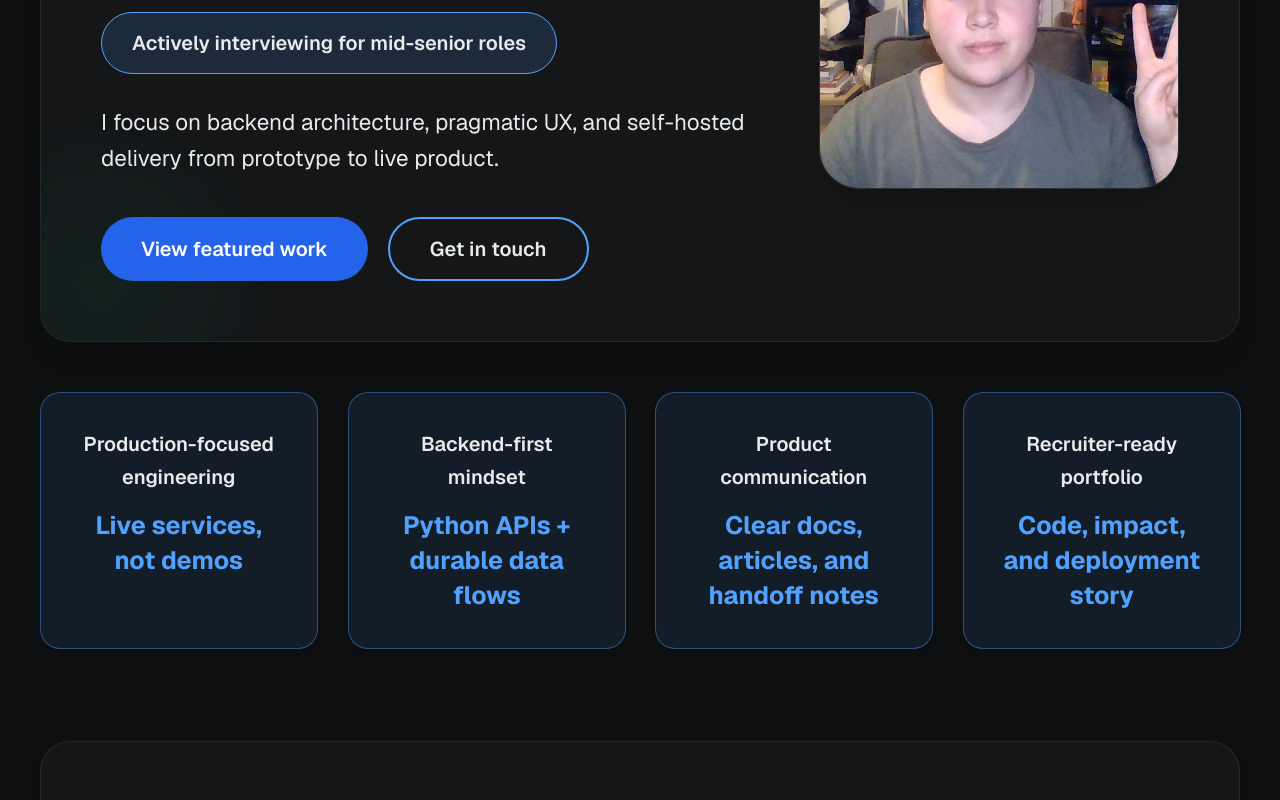
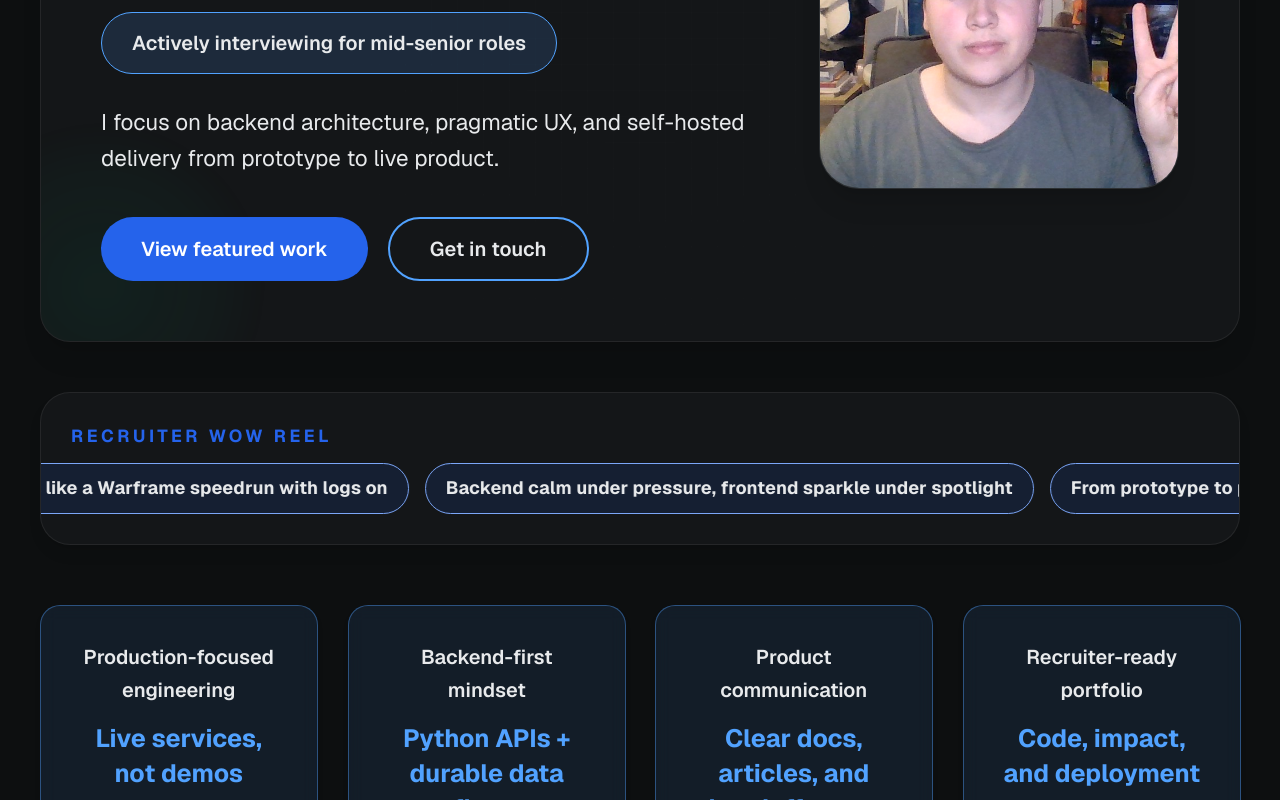
Before and after one commit to Lukas-Bohez/portfolio, a Next.js app: page / in a window 1280 px wide. Shown: the part 480-1280 px from the top of the page. Built offline with nearby package versions, Linux system fonts and the light colour scheme.

Commit message:
Add RecruiterWowStrip and HumorSection components; enhance CSS for marquee effect

```diff
--- a/src/app/components/PortfolioComponents.tsx
+++ b/src/app/components/PortfolioComponents.tsx
@@ -161,6 +161,29 @@ export function Hero({ onScrollToProjects, isDark }: { onScrollToProjects: () =>
         </div>
       </div>
     </motion.section>
+  );
+}
+
+export function RecruiterWowStrip() {
+  const taglines = [
+    'Deploys faster than Buzz Lightyear leaving the toy chest',
+    'Debugging bugs like a Warframe speedrun with logs on',
+    'Backend calm under pressure, frontend sparkle under spotlight',
+    'From prototype to production without the drama arc',
+    'Ship today, improve tomorrow, keep it maintainable forever',
+  ];
+
+  return (
+    <section className="mb-12 overflow-hidden rounded-3xl border border-surface bg-surface p-5 sm:p-6 shadow-lg" data-reveal="" data-reveal-order={0}>
+      <p className="mb-3 text-sm font-bold uppercase tracking-[0.2em] text-primary">Recruiter wow reel</p>
+      <div className="marquee-track" aria-label="Scrolling highlights">
+        {[...taglines, ...taglines].map((line, index) => (
+          <span key={`${line}-${index}`} className="marquee-chip">
+            {line}
+          </span>
+        ))}
+      </div>
+    </section>
   );
 }
 
@@ -336,6 +359,43 @@ export function FeaturedProjects({ isDark }: { isDark: boolean }) {
   );
 }
 
+export function HumorSection() {
+  const stories = [
+    {
+      title: 'The Toy Box Rule',
+      copy: 'If a feature cannot be explained in 30 seconds, it gets refactored. Recruiters should not need lore to understand impact.',
+    },
+    {
+      title: 'Warframe Energy Economy',
+      copy: 'I treat performance budgets like energy pools: spend where it matters, regenerate quickly, and never waste cycles on vanity.',
+    },
+    {
+      title: 'No Infinite Loading Cutscene',
+      copy: 'Every animation now has intent, timing, and an off-ramp. The portfolio feels alive, not trapped in a cinematic loop.',
+    },
+  ];
+
+  return (
+    <Section id="personality" title="Build Personality" subtitle="Memorable engineering with playful but professional storytelling">
+      <div className="grid gap-5 md:grid-cols-3">
+        {stories.map((story, index) => (
+          <motion.article
+            key={story.title}
+            className="rounded-2xl border border-surface bg-surface p-6 shadow-md"
+            data-reveal=""
+            data-reveal-order={index}
+            whileHover={{ y: -10, rotateY: index % 2 === 0 ? -5 : 5, scale: 1.015 }}
+            transition={{ type: 'spring', stiffness: 210, damping: 18 }}
+          >
+            <h3 className="text-xl font-bold text-primary">{story.title}</h3>
+            <p className="mt-3 text-base leading-relaxed text-default">{story.copy}</p>
+          </motion.article>
+        ))}
+      </div>
+    </Section>
+  );
+}
+
 export function ContactSection({ isDark }: { isDark: boolean }) {
   return (
     <Section
--- a/src/app/globals.css
+++ b/src/app/globals.css
@@ -95,6 +95,11 @@ body {
   100% { background-position: 0% 50%; }
 }
 
+@keyframes marqueeSlide {
+  0% { transform: translateX(0); }
+  100% { transform: translateX(-50%); }
+}
+
 .hero-orb {
   position: absolute;
   border-radius: 9999px;
@@ -136,10 +141,31 @@ body {
   animation: gradientSweep 5s ease infinite;
 }
 
+.marquee-track {
+  display: flex;
+  gap: 0.8rem;
+  width: max-content;
+  animation: marqueeSlide 24s linear infinite;
+  will-change: transform;
+}
+
+.marquee-chip {
+  white-space: nowrap;
+  border: 1px solid color-mix(in oklab, var(--accent), white 40%);
+  background: color-mix(in oklab, var(--accent), transparent 88%);
+  color: var(--text);
+  border-radius: 9999px;
+  padding: 0.5rem 1rem;
+  font-size: 0.9rem;
+  font-weight: 700;
+  letter-spacing: 0.01em;
+}
+
 @media (prefers-reduced-motion: reduce) {
   .hero-orb,
   .hero-grid,
-  .gradient-sweep {
+  .gradient-sweep,
+  .marquee-track {
     animation: none;
   }
 }
--- a/src/app/hooks/useCardReveal.ts
+++ b/src/app/hooks/useCardReveal.ts
@@ -29,34 +29,18 @@ export function useCardReveal() {
           const staggerDelay = Math.min(Math.max(revealOrder, 0) * 60, 360)
 
           if (entry.isIntersecting) {
-            // Entering viewport — float in from right, straighten up
+            // Reveal once to avoid repeated animation churn while scrolling.
             card.style.transition =
               `transform 0.62s cubic-bezier(0.22, 1, 0.36, 1) ${staggerDelay}ms, opacity 0.52s ease ${staggerDelay}ms`
             card.style.opacity = "1"
             card.style.transform = "translateX(0px) rotate(0deg) scale(1)"
-          } else {
-            // Leaving viewport — check if leaving from top or bottom
-            const rect = card.getBoundingClientRect()
-            const leavingFromTop = rect.top < 0
-
-            if (leavingFromTop) {
-              // Float away to the right and up, tilting slightly
-              card.style.transition =
-                "transform 0.42s cubic-bezier(0.4, 0, 1, 1), opacity 0.35s ease"
-              card.style.opacity = "0"
-              card.style.transform = "translateX(60px) rotate(-3deg) scale(0.96)"
-            } else {
-              // Reset to enter-from-right state for when user scrolls back down
-              card.style.transition = "none"
-              card.style.opacity = "0"
-              card.style.transform = "translateX(80px) rotate(4deg) scale(0.97)"
-            }
+            observer.unobserve(card)
           }
         })
       },
       {
-        threshold: 0.12,        // triggers when 12% of card is visible
-        rootMargin: "0px 0px 0px 0px"  // no margin — fires exactly at viewport edge
+        threshold: 0.16,
+        rootMargin: "0px 0px -6% 0px"
       }
     )
 
--- a/src/app/page.tsx
+++ b/src/app/page.tsx
@@ -1,7 +1,6 @@
 'use client'
 
 import { useCardReveal } from './hooks/useCardReveal'
-import { useEffect, useState } from 'react'
 
 import {
   AboutAndSkills,
@@ -9,23 +8,16 @@ import {
   FeaturedProjects,
   Footer,
   Hero,
+  HumorSection,
   Navbar,
+  RecruiterWowStrip,
   Stats,
 } from './components/PortfolioComponents';
 import { Container } from './components/Container';
 
 export default function Home() {
   useCardReveal();
-  const [showToTop, setShowToTop] = useState(false);
-  useEffect(() => {
-    const onScroll = () => {
-      const scrollTop = window.scrollY;
-      setShowToTop(scrollTop > 200);
-    };
-    window.addEventListener('scroll', onScroll);
-    onScroll();
-    return () => window.removeEventListener('scroll', onScroll);
-  }, []);
+
   return (
     <main className="w-full bg-body">
       <Container>
@@ -43,9 +35,11 @@ export default function Home() {
           const elem = document.getElementById('projects');
           if (elem) elem.scrollIntoView({ behavior: 'smooth', block: 'start' });
         }} />
+        <RecruiterWowStrip />
         <Stats />
         <AboutAndSkills isDark={false} />
         <FeaturedProjects isDark={false} />
+        <HumorSection />
         <ContactSection isDark={false} />
       </Container>
       <Container className="pb-4">
```
